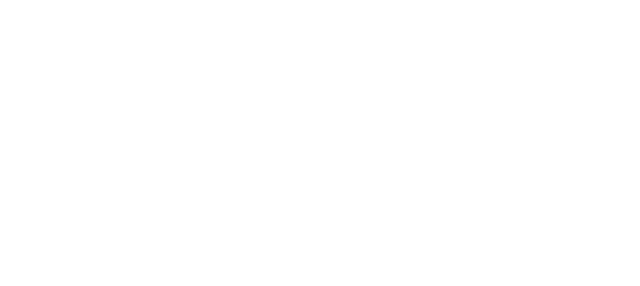
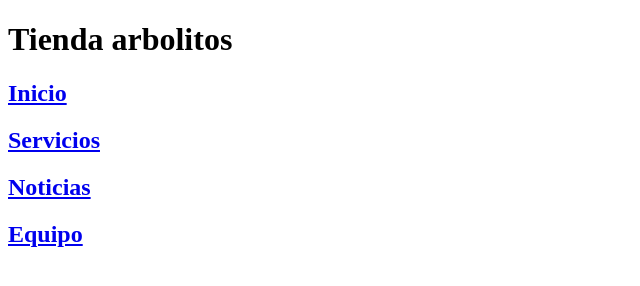
Before and after one commit to jessicaoo-git/semana1-ciclo3-misionticUTP, a plain HTML site: page index.html in a window 1280 px wide. Shown: the whole page, without its empty margins (0-640 px from the left). Drawn offline with Linux system fonts and the light colour scheme.

Commit message:
Menu sin estilo

```diff
--- a/index.html
+++ b/index.html
@@ -3,9 +3,16 @@
 <head>
     <meta charset="UTF-8">
     <meta name="viewport" content="width=device-width, initial-scale=1.0">
-    <title>Document</title>
+    <title>Tienda de arbolitos</title>
 </head>
 <body>
+    <header>
+        <h1 id="Incio"> Tienda arbolitos </h1>
+        <h2> <a href="#Inicio"> Inicio </a> </h2>
+        <h2> <a href="#Servicios"> Servicios </a> </h2>
+        <h2> <a href="#Noticias"> Noticias </a> </h2>
+        <h2> <a href="#Equipo"> Equipo </a> </h2>
+    </header>
 
 </body>
 </html>
```
